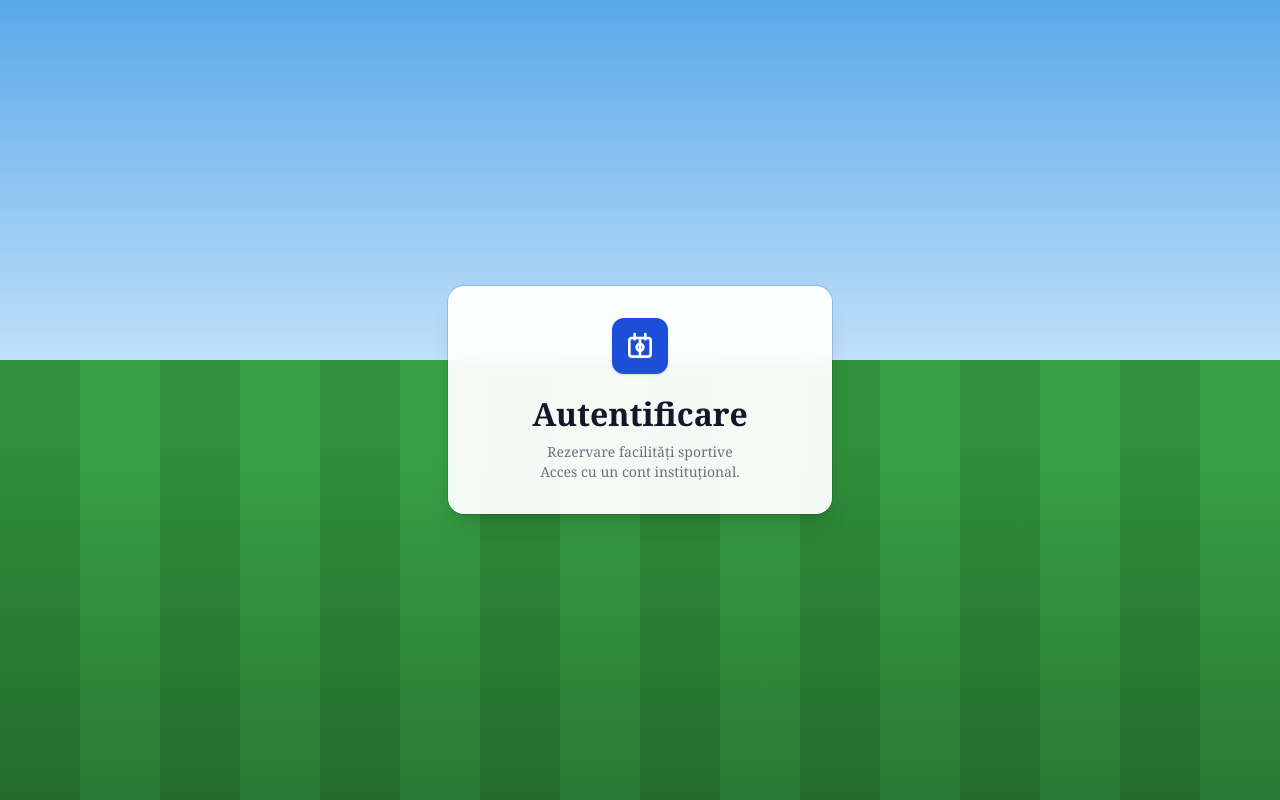
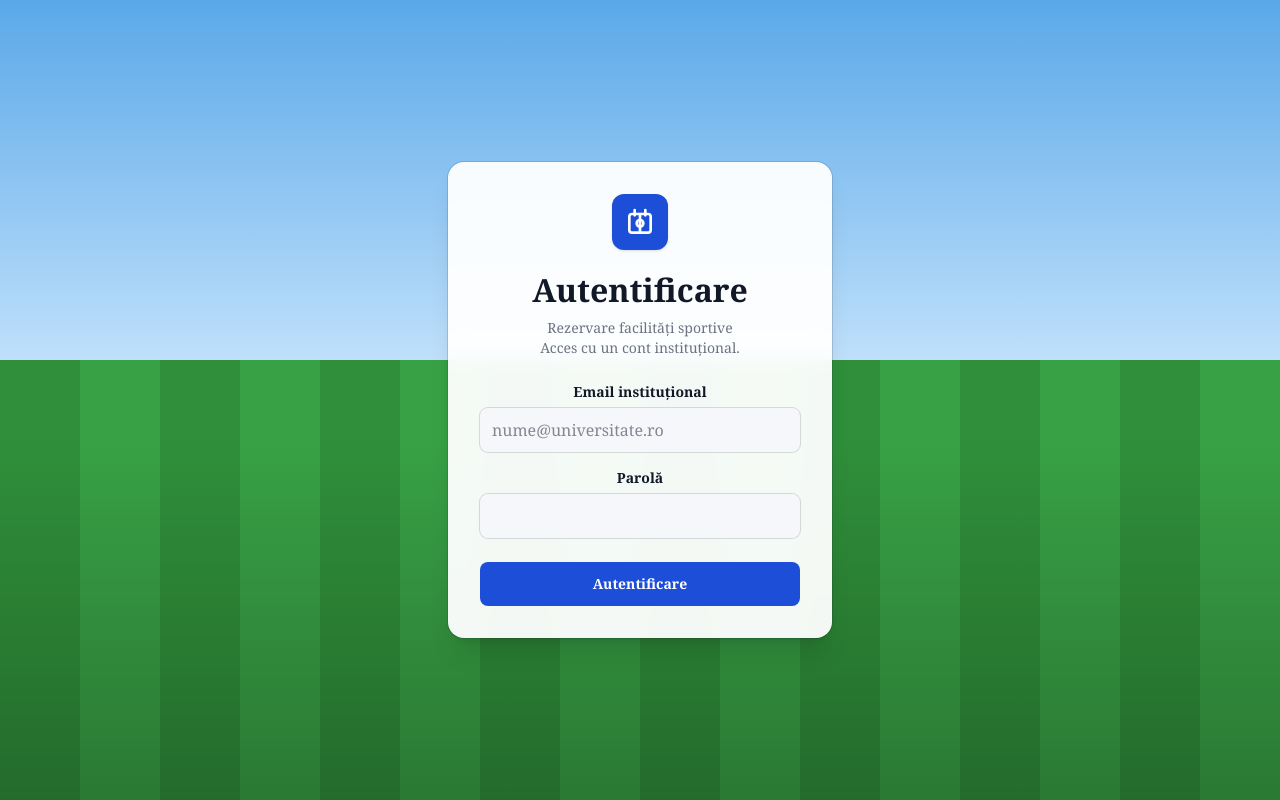
Before and after one commit to Albert2502/campus-sports-booking-frontend, a React (Vite) app: page /login in a window 1280 px wide. Built offline with nearby package versions, Linux system fonts and the light colour scheme; a web font is replaced by a local one.

Commit message:
feat(Ecranul 01 Autentificare):CB-11 -- formular autentificare si sesiune

```diff
--- a/package.json
+++ b/package.json
@@ -15,11 +15,14 @@
   },
   "dependencies": {
     "@fontsource/gentium-plus": "^5.3.0",
+    "@hookform/resolvers": "^7.0.7",
     "@tanstack/react-query": "^5.108.1",
     "axios": "^1.21.1",
     "react": "^19.3.1",
     "react-dom": "^19.3.1",
-    "react-router": "^8.5.2"
+    "react-hook-form": "^7.92.0",
+    "react-router": "^8.5.2",
+    "zod": "^4.6.7"
   },
   "devDependencies": {
     "@eslint/js": "^10.0.1",
--- /dev/null
+++ b/src/api/auth.js
@@ -0,0 +1,12 @@
+import client from './client';
+
+/**
+ * POST /auth/login.
+ * @param {string} email
+ * @param {string} password
+ * @return {Promise<{token: string, expiresAt: string, user: Object}>}
+ */
+export async function login(email, password) {
+  const { data } = await client.post('/auth/login', { email, password });
+  return data;
+}
--- a/src/api/client.js
+++ b/src/api/client.js
@@ -1,6 +1,16 @@
 import axios from 'axios';
+
+import { readToken } from '../auth/token-storage';
 
 // Same origin as the app: the Vite dev server proxies /api to the backend.
 const client = axios.create({ baseURL: '/api/v1' });
 
+client.interceptors.request.use((config) => {
+  const token = readToken();
+  if (token) {
+    config.headers.Authorization = `Bearer ${token}`;
+  }
+  return config;
+});
+
 export default client;
--- /dev/null
+++ b/src/api/users.js
@@ -0,0 +1,10 @@
+import client from './client';
+
+/**
+ * GET /users/me: the profile, account status and this month's bookings.
+ * @return {Promise<Object>}
+ */
+export async function getMe() {
+  const { data } = await client.get('/users/me');
+  return data;
+}
--- /dev/null
+++ b/src/auth/AuthContext.jsx
@@ -0,0 +1,81 @@
+import { useQuery, useQueryClient } from '@tanstack/react-query';
+import {
+  createContext,
+  useCallback,
+  useContext,
+  useMemo,
+  useState,
+} from 'react';
+
+import { login as loginRequest } from '../api/auth';
+import { errorCode } from '../api/errors';
+import { getMe } from '../api/users';
+import { clearToken, readToken, saveToken } from './token-storage';
+
+const AuthContext = createContext(null);
+
+/**
+ * Keeps the token and the signed-in user. `status` is `anonymous`,
+ * `loading`, `authenticated` or `error` (the server did not answer).
+ */
+export function AuthProvider({ children }) {
+  const queryClient = useQueryClient();
+  const [token, setToken] = useState(readToken);
+
+  const me = useQuery({
+    queryKey: ['me'],
+    queryFn: getMe,
+    enabled: token !== null,
+    retry: false,
+  });
+
+  const login = useCallback(
+    async (email, password) => {
+      const result = await loginRequest(email, password);
+      saveToken(result.token);
+      queryClient.setQueryData(['me'], result.user);
+      setToken(result.token);
+      return result.user;
+    },
+    [queryClient],
+  );
+
+  const logout = useCallback(() => {
+    clearToken();
+    setToken(null);
+    queryClient.clear();
+  }, [queryClient]);
+
+  // A stored token the server rejects (expired, account gone) means signed
+  // out; any other error keeps the session and is shown as an error.
+  const rejected = errorCode(me.error) === 'UNAUTHORIZED';
+  let status = 'anonymous';
+  if (token !== null && !rejected) {
+    if (me.data) {
+      status = 'authenticated';
+    } else {
+      status = me.isError ? 'error' : 'loading';
+    }
+  }
+
+  const value = useMemo(
+    () => ({
+      status,
+      user: status === 'authenticated' ? me.data : null,
+      login,
+      logout,
+      retry: me.refetch,
+    }),
+    [status, me.data, me.refetch, login, logout],
+  );
+
+  return <AuthContext value={value}>{children}</AuthContext>;
+}
+
+export function useAuth() {
+  const value = useContext(AuthContext);
+  if (value === null) {
+    throw new Error('useAuth must be used inside <AuthProvider>');
+  }
+  return value;
+}
--- /dev/null
+++ b/src/auth/token-storage.js
@@ -0,0 +1,28 @@
+const TOKEN_KEY = 'csb.token';
+
+// localStorage can throw (private mode, blocked site data); the session then
+// lasts only while the tab stays open.
+
+export function readToken() {
+  try {
+    return localStorage.getItem(TOKEN_KEY);
+  } catch {
+    return null;
+  }
+}
+
+export function saveToken(token) {
+  try {
+    localStorage.setItem(TOKEN_KEY, token);
+  } catch {
+    // Kept in memory by AuthContext only.
+  }
+}
+
+export function clearToken() {
+  try {
+    localStorage.removeItem(TOKEN_KEY);
+  } catch {
+    // Nothing was stored.
+  }
+}
--- a/src/main.jsx
+++ b/src/main.jsx
@@ -8,6 +8,7 @@ import { createRoot } from 'react-dom/client';
 import { BrowserRouter } from 'react-router';
 
 import App from './App';
+import { AuthProvider } from './auth/AuthContext';
 
 const queryClient = new QueryClient({
   defaultOptions: {
@@ -19,7 +20,9 @@ createRoot(document.getElementById('root')).render(
   <StrictMode>
     <QueryClientProvider client={queryClient}>
       <BrowserRouter>
-        <App />
+        <AuthProvider>
+          <App />
+        </AuthProvider>
       </BrowserRouter>
     </QueryClientProvider>
   </StrictMode>,
--- a/src/pages/LoginPage.jsx
+++ b/src/pages/LoginPage.jsx
@@ -1,7 +1,84 @@
+import { zodResolver } from '@hookform/resolvers/zod';
+import { useForm } from 'react-hook-form';
+import { Navigate, useLocation, useNavigate } from 'react-router';
+import { z } from 'zod';
+
+import { errorMessage, fieldErrors } from '../api/errors';
+import { useAuth } from '../auth/AuthContext';
 import { FieldIcon } from '../components/icons';
+import { Button } from '../components/ui';
+
+// Only the format is checked here; the domain and the password rules come
+// from the API (VALIDATION_ERROR details).
+const loginSchema = z.object({
+  email: z
+    .string()
+    .trim()
+    .min(1, { error: 'Introdu emailul instituțional.' })
+    .pipe(z.email({ error: 'Introdu o adresă de email validă.' })),
+  password: z.string().min(1, { error: 'Introdu parola.' }),
+});
+
+function Field({ id, label, error, registration, ...inputProps }) {
+  return (
+    <div className="flex flex-col gap-1.5">
+      <label htmlFor={id} className="text-center text-sm font-bold">
+        {label}
+      </label>
+      <input
+        id={id}
+        aria-invalid={error ? 'true' : undefined}
+        aria-describedby={error ? `${id}-error` : undefined}
+        className={`h-11 rounded-lg bg-fundal px-3 text-base ring-1 outline-none focus:ring-2 focus:ring-principala ${
+          error ? 'ring-red-500' : 'ring-bordura'
+        }`}
+        {...registration}
+        {...inputProps}
+      />
+      {error && (
+        <p id={`${id}-error`} className="text-sm text-red-700">
+          {error}
+        </p>
+      )}
+    </div>
+  );
+}
 
 /** Screen 01 Autentificare (Figma): a card over the pitch backdrop. */
 export default function LoginPage() {
+  const { status, login } = useAuth();
+  const navigate = useNavigate();
+  const location = useLocation();
+  const {
+    register,
+    handleSubmit,
+    setError,
+    formState: { errors, isSubmitting },
+  } = useForm({
+    resolver: zodResolver(loginSchema),
+    defaultValues: { email: '', password: '' },
+  });
+
+  if (status === 'authenticated') {
+    return <Navigate to="/" replace />;
+  }
+
+  async function onSubmit({ email, password }) {
+    try {
+      await login(email, password);
+      const from = location.state?.from;
+      navigate(typeof from === 'string' ? from : '/', { replace: true });
+    } catch (error) {
+      const fields = Object.entries(fieldErrors(error));
+      for (const [field, message] of fields) {
+        setError(field, { type: 'server', message });
+      }
+      if (fields.length === 0) {
+        setError('root.server', { message: errorMessage(error) });
+      }
+    }
+  }
+
   return (
     <div className="login-backdrop flex min-h-dvh items-center justify-center p-4">
       <main className="w-full max-w-sm rounded-2xl bg-suprafata/95 px-6 py-8 shadow-xl ring-1 ring-bordura backdrop-blur sm:px-8">
@@ -18,6 +95,40 @@ export default function LoginPage() {
             Acces cu un cont instituțional.
           </p>
         </div>
+        <form
+          onSubmit={handleSubmit(onSubmit)}
+          noValidate
+          className="mt-6 flex flex-col gap-4"
+        >
+          <Field
+            id="email"
+            label="Email instituțional"
+            type="email"
+            autoComplete="username"
+            placeholder="nume@universitate.ro"
+            registration={register('email')}
+            error={errors.email?.message}
+          />
+          <Field
+            id="password"
+            label="Parolă"
+            type="password"
+            autoComplete="current-password"
+            registration={register('password')}
+            error={errors.password?.message}
+          />
+          {errors.root?.server && (
+            <p
+              className="rounded-lg bg-red-50 px-3 py-2 text-sm text-red-800 ring-1 ring-red-200"
+              role="alert"
+            >
+              {errors.root.server.message}
+            </p>
+          )}
+          <Button type="submit" disabled={isSubmitting} className="mt-2 w-full">
+            {isSubmitting ? 'Se verifică…' : 'Autentificare'}
+          </Button>
+        </form>
       </main>
     </div>
   );
```
Also changed, not shown: 2 other files (tests, documents, lock files or other folders).
